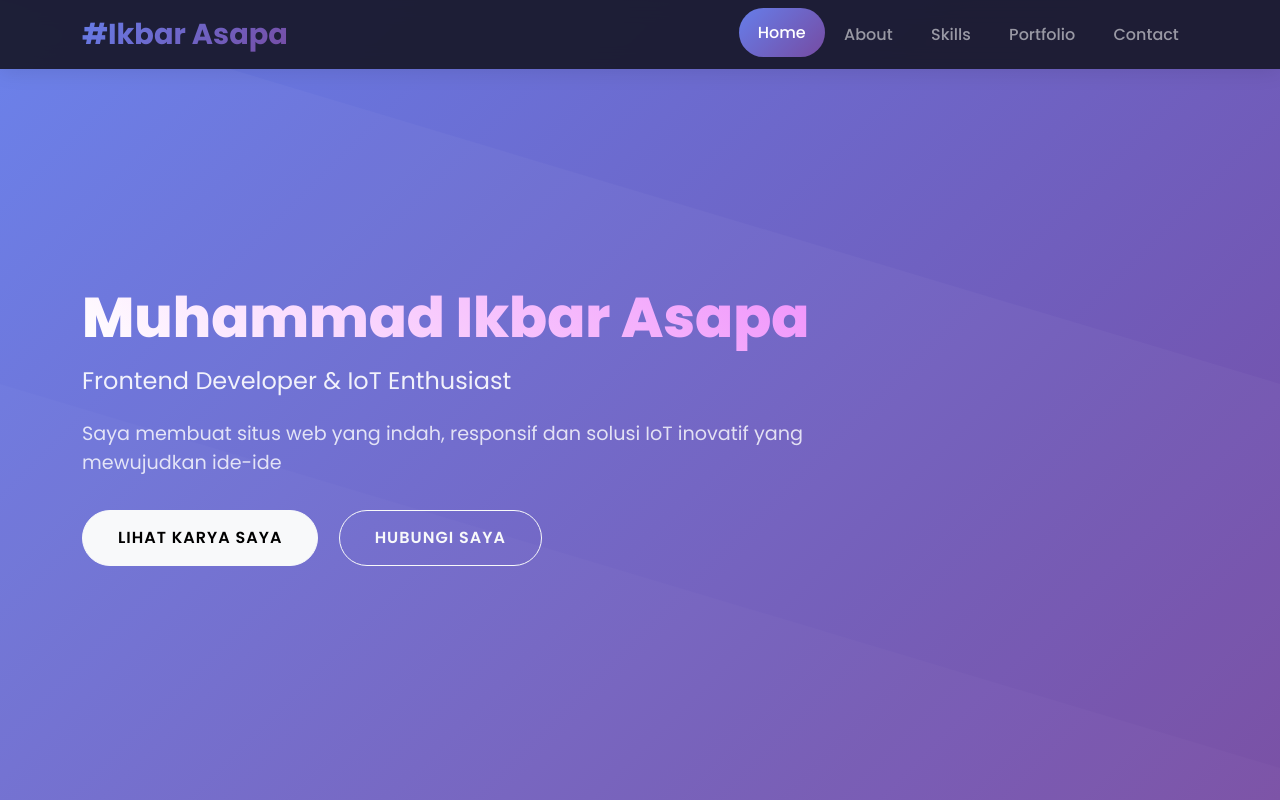
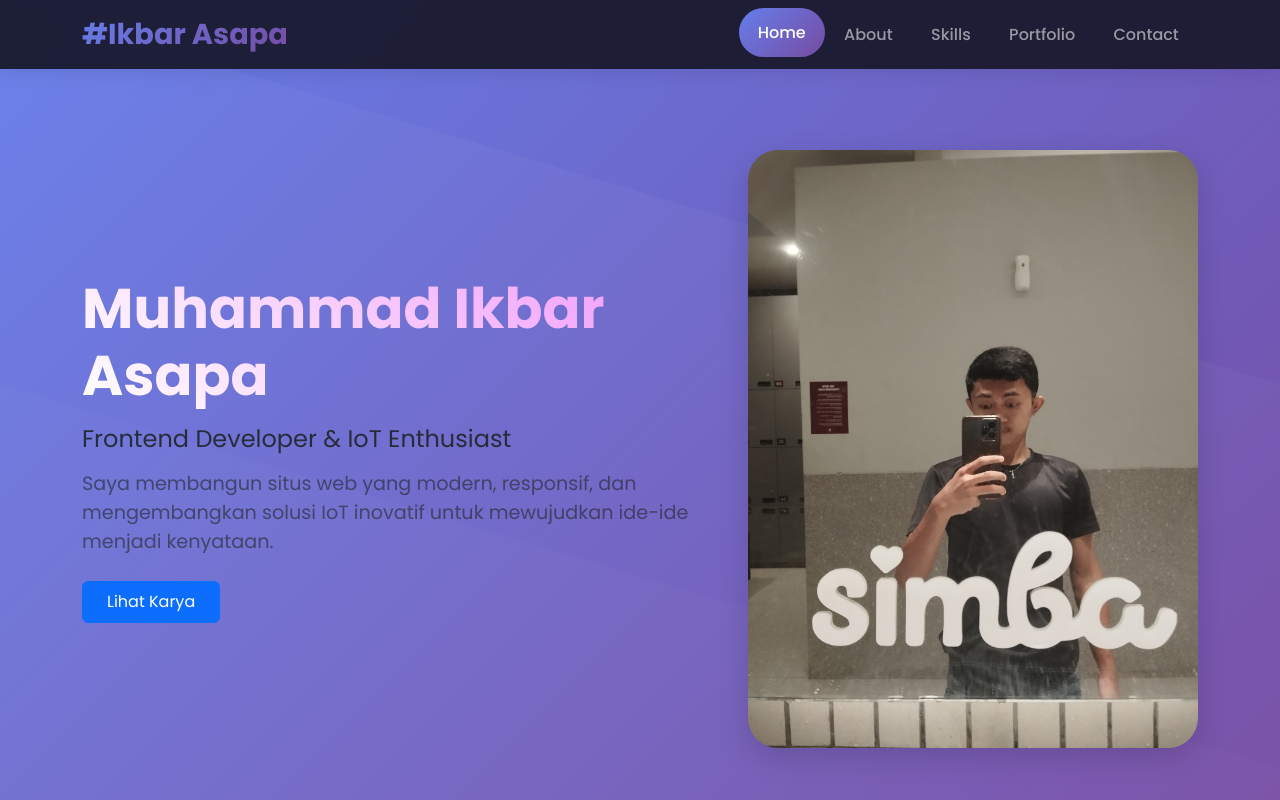
Before and after one commit to muhammadikbarasapa/PortofolioBar, a plain HTML site: page index.html in a window 1280 px wide. Shown: the top 800 px of the page. Drawn offline with nearby package versions, Linux system fonts and the light colour scheme.

Commit message:
upload img

```diff
--- a/index.html
+++ b/index.html
@@ -641,23 +641,30 @@
     </nav>
 
     <!-- Hero Section -->
-    <section id="home" class="d-flex align-items-center">
+<section id="home" class="d-flex align-items-center min-vh-100 bg-light">
     <div class="container">
         <div class="row align-items-center">
-                <div class="col-lg-8">
+            <div class="col-lg-7">
                 <div class="hero-content" data-aos="fade-up">
-                        <h1 class="hero-title">Muhammad Ikbar Asapa</h1>
-                        <h2 class="hero-subtitle">Frontend Developer & IoT Enthusiast</h2>
-                        <p class="hero-description">Saya membuat situs web yang indah, responsif dan solusi IoT inovatif yang mewujudkan ide-ide</p>
-                        <div class="mt-4">
-                            <a href="#portfolio" class="btn btn-hero btn-light me-3">Lihat Karya Saya</a>
-                            <a href="#contact" class="btn btn-hero btn-outline-light">Hubungi Saya</a>
+                    <h1 class="hero-title display-4 fw-bold text-primary">Muhammad Ikbar Asapa</h1>
+                    <h2 class="hero-subtitle fs-4 text-dark mb-3">Frontend Developer & IoT Enthusiast</h2>
+                    <p class="hero-description text-muted mb-4">
+                        Saya membangun situs web yang modern, responsif, dan mengembangkan solusi IoT inovatif untuk mewujudkan ide-ide menjadi kenyataan.
+                    </p>
+                    <a href="#portfolio" class="btn btn-primary me-3 px-4 py-2">Lihat Karya</a>
                 </div>
             </div>
+         <div class="col-lg-5 text-center" data-aos="zoom-in">
+                <img src="assets/img/asapa.jpg" alt="Muhammad Ikbar Asapa"
+                    class="img-fluid"
+                    style="max-width: 450px; border-radius: 30px; box-shadow: 0 10px 30px rgba(0,0,0,0.15); transition: transform 0.3s ease-in-out;"
+                    onmouseover="this.style.transform='scale(1.05)'"
+                    onmouseout="this.style.transform='scale(1)'">
             </div>
         </div>
     </div>
 </section>
+
 
     <!-- About Section -->
     <section id="about" class="section-padding">
```
Also changed, not shown: assets/img/asapa.jpg (added). Lines whose indentation alone changed are shown as unchanged.
